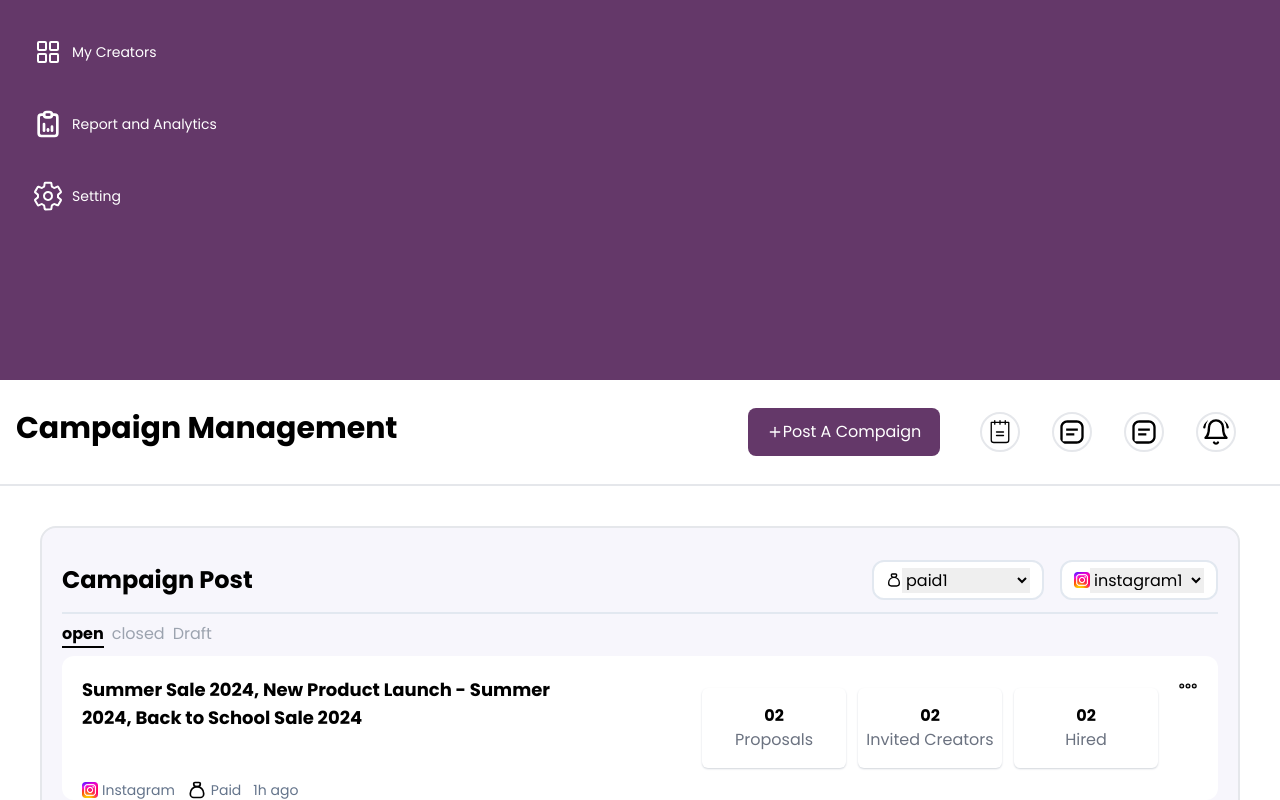
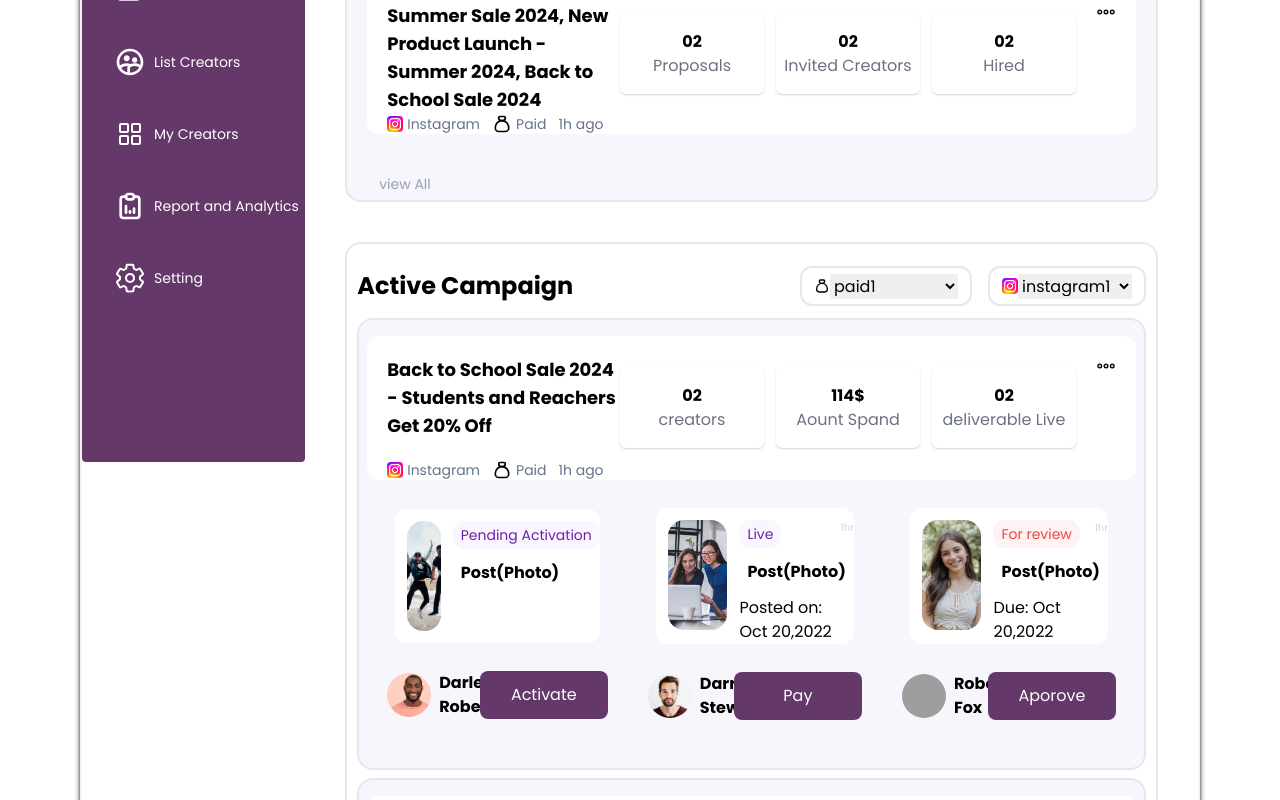
Before and after one commit to Ayala2004/CelebFarm, a React (Vite) app: page / in a window 1280 px wide. Shown: the part 420-1220 px from the top of the page. Built offline with nearby package versions, Linux system fonts and the light colour scheme; grey boxes are pictures that could not be loaded.

Commit message:
grid-not-finished

```diff
--- a/src/App.jsx
+++ b/src/App.jsx
@@ -8,11 +8,11 @@ import {
 function App() {
   return (
     <>
-      <main className="Poppins">
-        <div>
+      <main className="Poppins grid lg:grid-cols-5 m-20 border-2 rounded-xl shadow-md shadow-black h-fit border-gray-100">
+        <div className="">
           <NavBar />
         </div>
-        <div>
+        <div className=" lg:col-span-4">
           <section>
             <Header />
           </section>
--- a/src/index.css
+++ b/src/index.css
@@ -6,7 +6,9 @@
 @import url('https://fonts.googleapis.com/css2?family=Montserrat:wght@100;200;300;400;500;600;700;800;900&display=swap');
 
 
+.all-screen{
 
+}
 .max-container {
    max-width: 1440px;
    margin: 0 auto;
--- a/src/sections/ActiveCampaign.jsx
+++ b/src/sections/ActiveCampaign.jsx
@@ -26,7 +26,7 @@ const ActiveCampaign = () => {
               postMiniCard={postMiniCardsSecond}
             />
           </div>
-          <div className="bg-[#f7f6fc] p-5 rounded-2xl lg:flex lg:flex-row lg:justify-between">
+          <div className="bg-[#f7f6fc] p-5 rounded-2xl flex flex-col justify-center items-center gap-10 lg:flex-row lg:justify-between">
             <ActiveCard
               imgPost={people}
               imgProfil={profile1}
--- a/src/sections/CampaignPost.jsx
+++ b/src/sections/CampaignPost.jsx
@@ -3,7 +3,7 @@ import WhiteSlide from "../components/WhiteSlide";
 import Choice from "../components/Choice";
 const CampaignPost = () => {
   return (
-    <section className="bg-[#f7f6fc] p-5 border-2 h-fit border-gray-200 m-10 rounded-2xl">
+    <section className="bg-[#f7f6fc] p-5 border-2 min-h-[350px] border-gray-200 m-10 rounded-2xl">
       <Choice key={"Campaign Post"} title={"Campaign Post"} />
       <div className="mt-2">
         <nav>
@@ -30,8 +30,13 @@ const CampaignPost = () => {
           />
         </div>
       </div>
-      <footer className="text-sm text-slate-400 absolute p-3 mb-auto mt-auto">
-        <a href="#view all">view All</a>
+      <footer>
+        <a
+          href="#view all"
+          className="text-sm text-slate-400 absolute py-10 px-3"
+        >
+          view All
+        </a>
       </footer>
     </section>
   );
--- a/src/sections/NavBar.jsx
+++ b/src/sections/NavBar.jsx
@@ -4,11 +4,10 @@ import Nav from "../components/Nav";
 import { IoSettingsOutline } from "react-icons/io5";
 const NavBar = () => {
   return (
-    <>
+    <section>
       <div
-        className="text-violet
-        lg:flex lg:flex-col h-screen"
-
+        className="text-violet rounded
+         lg:flex-col h-screen lg:sticky "
       >
         <nav>
           <h1 className="p-3 border-b-2 border-slate-300 flex justify-between">
@@ -26,7 +25,7 @@ const NavBar = () => {
           </ul>
         </nav>
       </div>
-    </>
+    </section>
   );
 };
 
```
